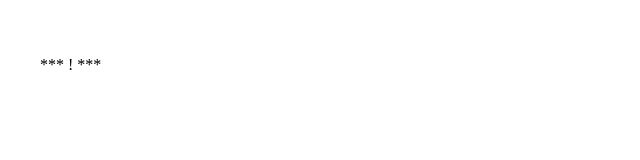
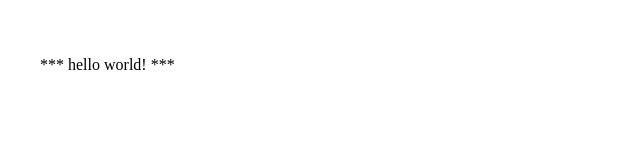
Before and after one commit to kzima/vuestrap-template-component, a website: page examples/hello.html in a window 1280 px wide. Shown: the whole page, without its empty margins (0-640 px from the left). Drawn offline with nearby package versions, Linux system fonts and the light colour scheme.

Commit message:
Update hello.html

```diff
--- a/examples/hello.html
+++ b/examples/hello.html
@@ -14,7 +14,7 @@
   </head>
   <body>
     <div id="app">
-      <hello-world message="hello world"></hello-world>
+      <hello-world>hello world</hello-world>
     </div>
     <script>
       new Vue({
```
